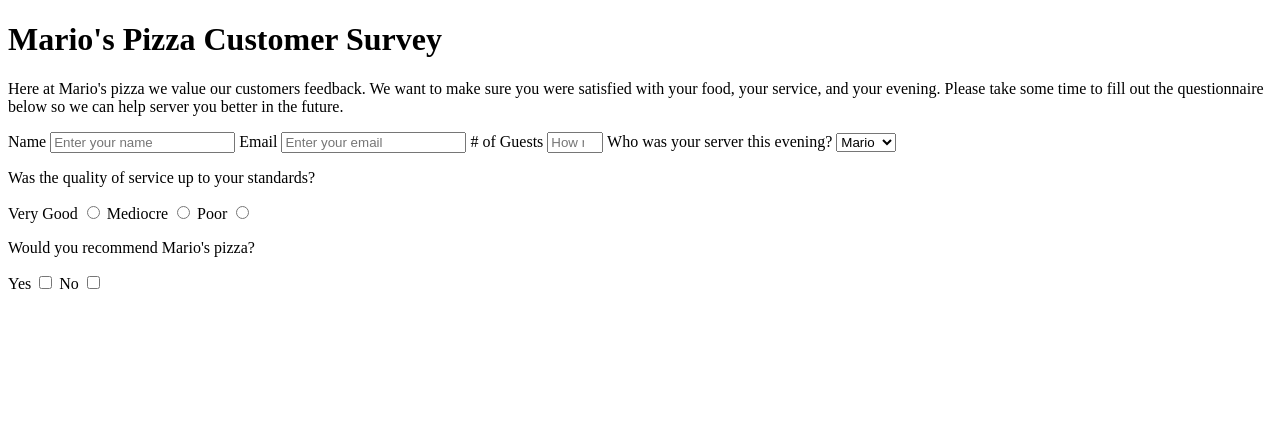
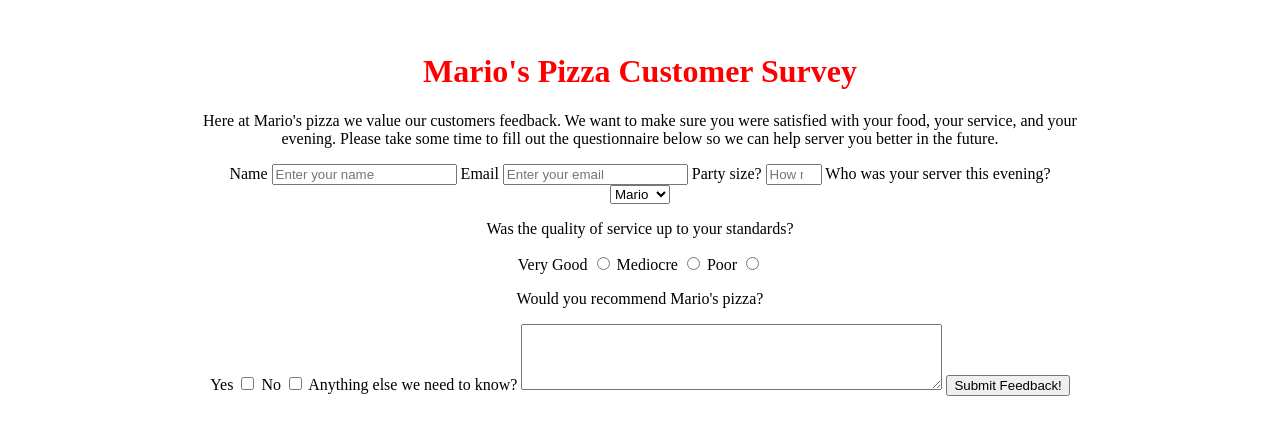
Before and after one commit to MarioTalarico/FreeCodeCamp_ResponsiveWebDesign, a plain HTML site: page SurveyForm/index.html in a window 1280 px wide. Drawn offline with Linux system fonts and the light colour scheme.

Commit message:
2023-08-02 8:59AM Commit

```diff
--- a/SurveyForm/index.html
+++ b/SurveyForm/index.html
@@ -1,5 +1,6 @@
 <!DOCTYPE html>
 <html lang="en">
+
 <head>
     <meta charset="UTF-8">
     <meta name="viewport" content="width=device-width, initial-scale=1.0">
@@ -9,21 +10,27 @@
 </head>
 
 <body>
+    <div class="container">
+        <div class="heading-div">
             <h1 id="title">Mario's Pizza Customer Survey</h1>
-        <p id="description">Here at Mario's pizza we value our customers feedback. We want to make sure you were satisfied with your food, your service, and your evening. Please take some time to fill out the questionnaire below so we can help server you better in the future.</p>
+            <p id="description">Here at Mario's pizza we value our customers feedback. We want to make sure you were
+                satisfied with your food, your service, and your evening. Please take some time to fill out the
+                questionnaire below so we can help server you better in the future.</p>
+        </div>
 
         <form id="survey-form">
             <!-- Label & Input for Name -->
-            <label for="name">Name</label>
-            <input type="text" id="name-label" name="name" placeholder="Enter your name" required>
+            <label for="name" id="name-label">Name</label>
+            <input type="text" id="name" name="name" placeholder="Enter your name" required>
 
             <!-- Label & Input for Email -->
-            <label for="email">Email</label>
-            <input type="email" id="email-label" name="email" placeholder="Enter your email" required>
+            <label for="email" id="email-label">Email</label>
+            <input type="email" id="email" name="email" placeholder="Enter your email" required>
 
             <!-- Label & Input for # of quests -->
-            <label for="number"># of Guests</label>
-            <input type="number" id="number-label" name="number" placeholder="How many guests?" min="0" max="20" default="0" required>
+            <label for="number" id="number-label">Party size?</label>
+            <input type="number" id="number" name="number" placeholder="How many guests?" min="0" max="20" default="0"
+                required>
 
             <!-- Select dropdown menu -->
             <label for="dropdown">Who was your server this evening?</label>
@@ -47,11 +54,18 @@
             <!-- Would you recommend checkbox -->
             <p>Would you recommend Mario's pizza?</p>
             <label for="recommend">Yes</label>
-            <input type="checkbox" id="recommend" name="recommend">
+            <input type="checkbox" id="recommend" name="recommend" value="yes">
             <label for="recommend">No</label>
-            <input type="checkbox" id="recommend" name="recommend">
+            <input type="checkbox" id="recommend" name="recommend" value="no">
 
             <!-- Text area for extra comments -->
+            <label for="comments">Anything else we need to know?</label>
+            <textarea id="comments" name="comments" rows="4" cols="50"></textarea>
+
+            <!-- Submit Button -->
+            <button type="submit" id="submit">Submit Feedback!</button>
         </form>
+    </div>
 </body>
+
 </html>
--- a/SurveyForm/styles.css
+++ b/SurveyForm/styles.css
@@ -0,0 +1,14 @@
+.container {
+    max-width: 70%;
+    display: flex;
+    flex-direction: column;
+    align-items: center;
+    justify-content: center;
+    text-align: center;
+    margin: 0 auto;
+    margin-top: 2rem;
+}
+
+h1 {
+    color: red;
+}
```
Lines whose indentation alone changed are shown as unchanged.
